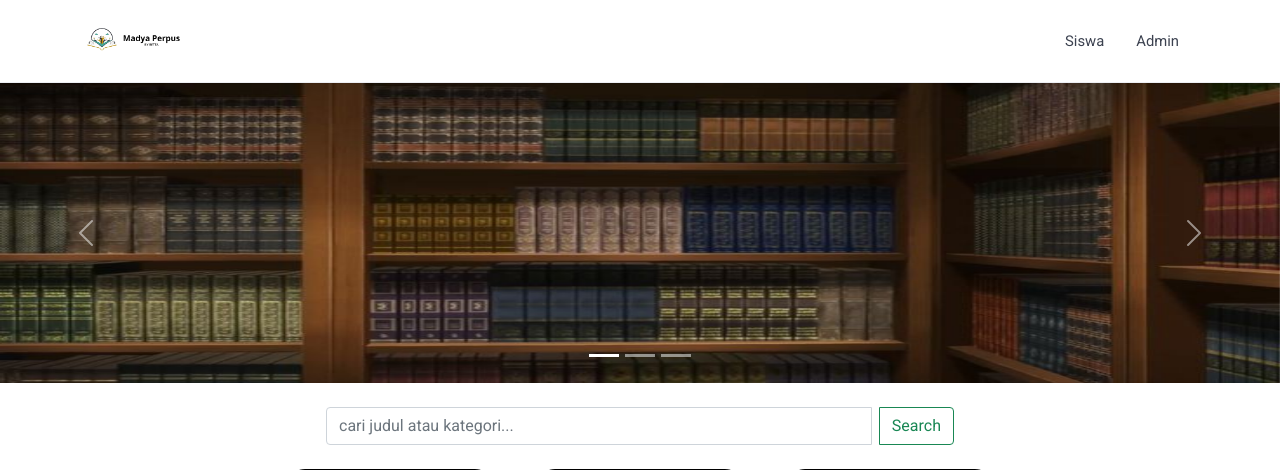
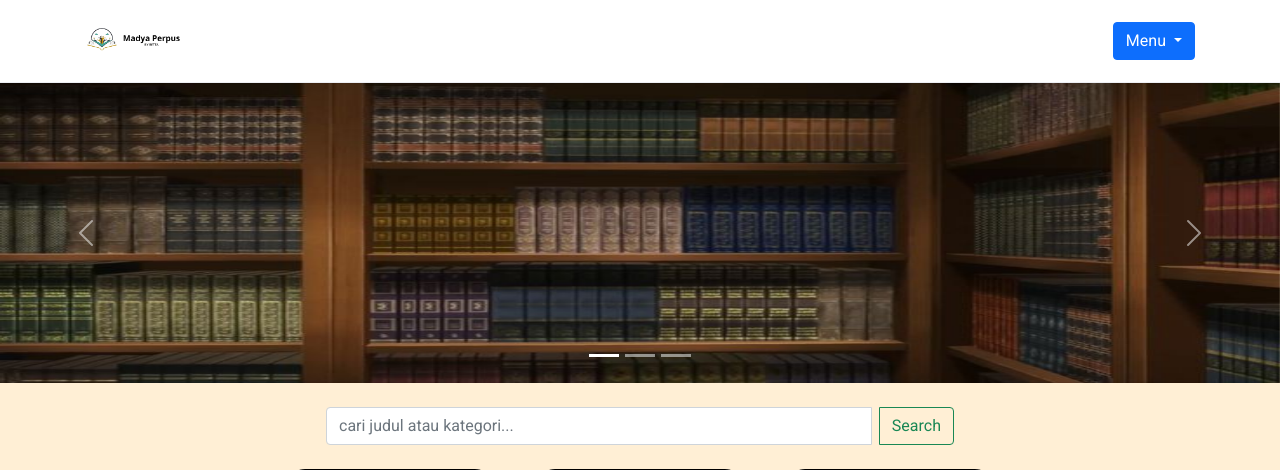
Before and after one commit to bettanisrinaa/ukk_betta, a PHP site: page /index.php in a window 1280 px wide. Shown: the top 470 px of the page. Run offline with PHP 8.4, Linux system fonts and the light colour scheme; data comes from the database, SQL or seed files in the repository.

Commit message:
Update index.php

```diff
--- a/index.php
+++ b/index.php
@@ -19,7 +19,9 @@
   <title>Hello, world!</title>
 </head>
 <style>
-
+   body {
+    background-color: papayawhip;
+  }
   /* Add this to your CSS */
   .img-small {
     width: 50px;
@@ -126,12 +128,16 @@
         </a>
       </div>
 
-      <div class="navbar-menu" id="open-navbar1">
-        <ul class="navbar-nav">
-          <li><a href="sign/member/sign_in.php">Siswa</a></li>
-          <li><a href="sign/admin/sign_in.php">Admin</a></li>
-        </ul>
-      </div>
+      <div class="dropdown">
+  <button type="button" class="btn btn-primary dropdown-toggle" data-bs-toggle="dropdown">
+    Menu
+  </button>
+  <ul class="dropdown-menu">
+    <li><a class="dropdown-item" href="sign/member/sign_in.php">Siswa</a></li>
+    <li><a class="dropdown-item" href="sign/admin/sign_in.php">Admin</a></li>
+  </ul>
+</div>
+
     </div>
   </nav>
 
```
